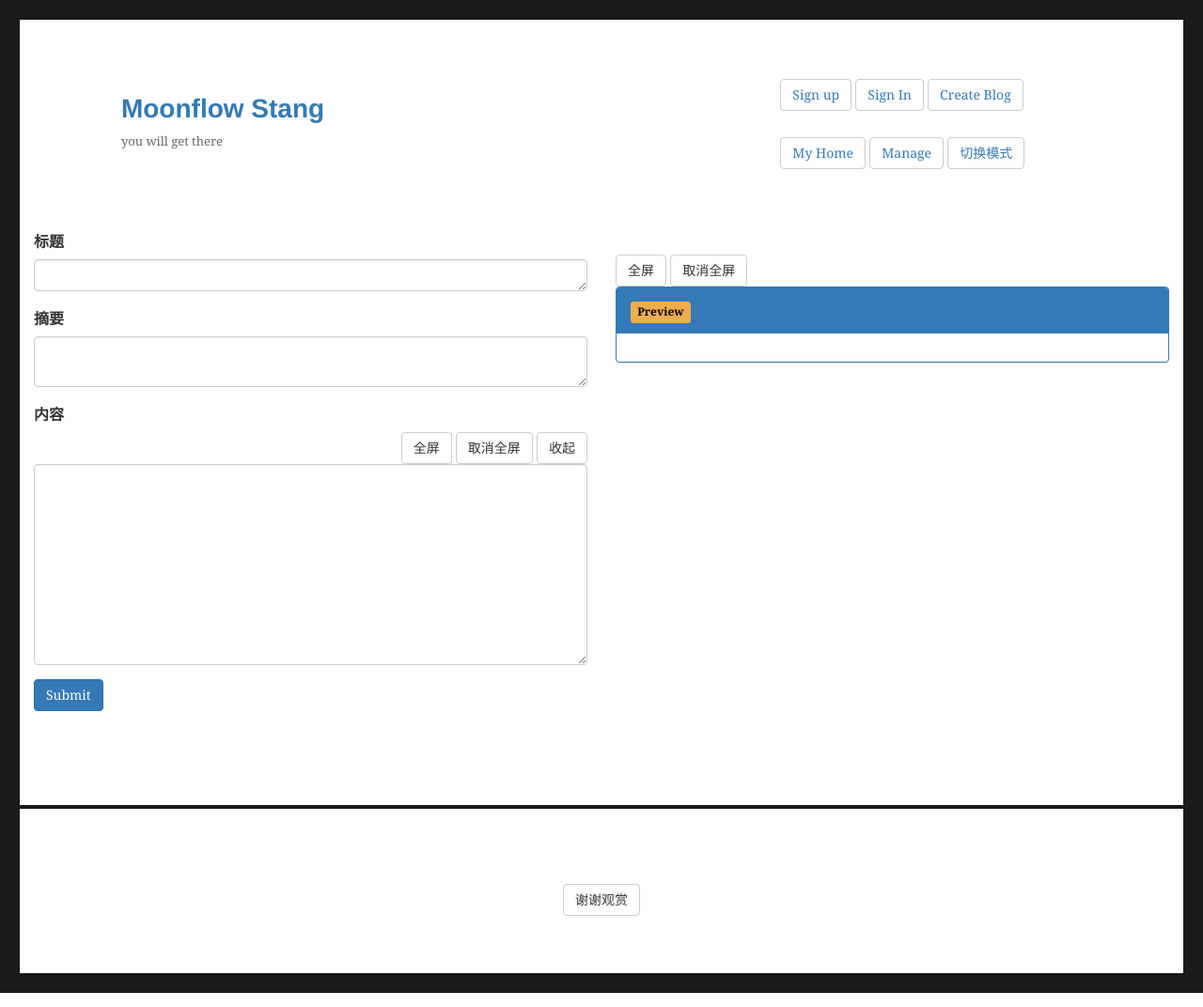
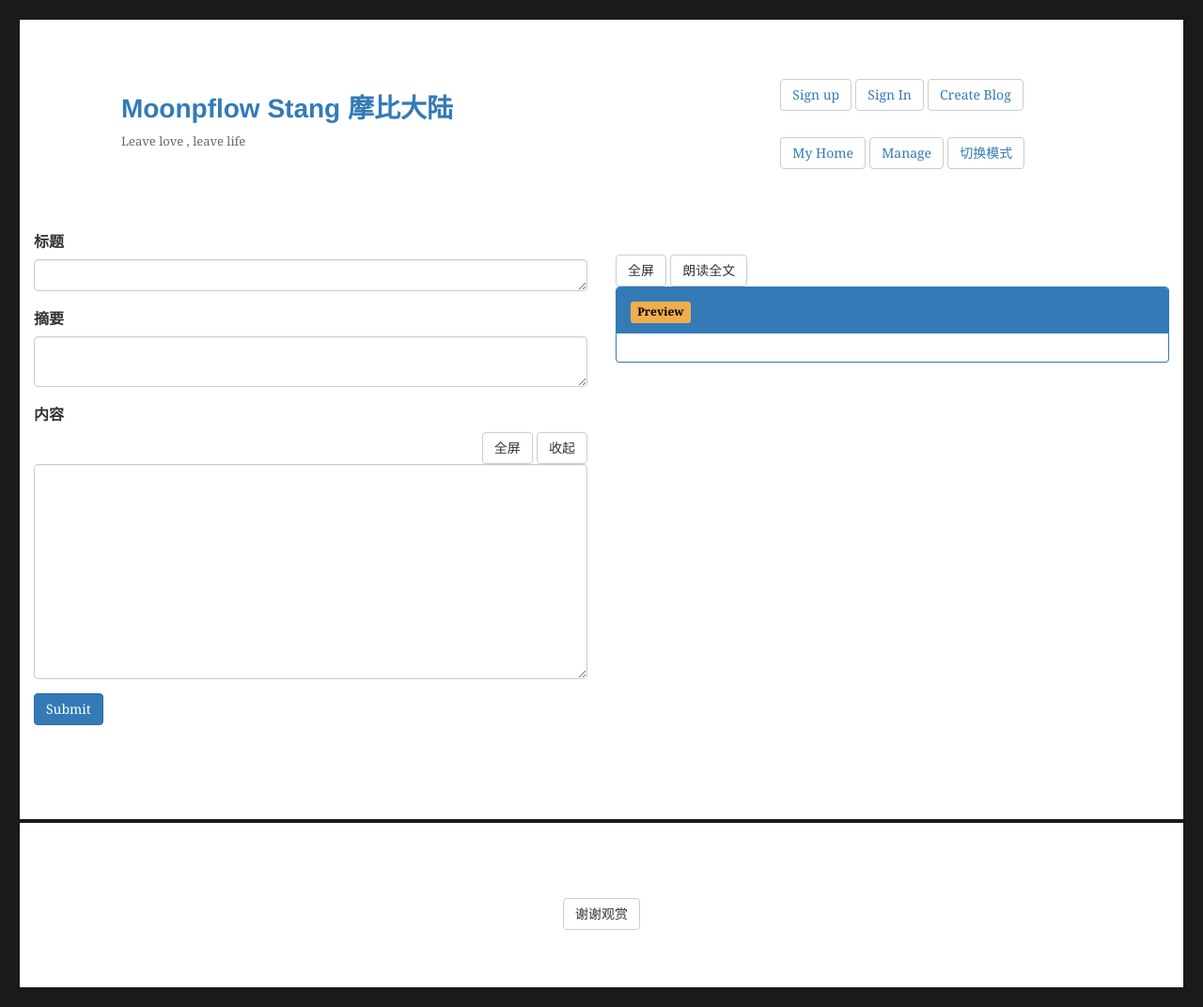
Before and after one commit to Peiiii/webapp, a Python web app: template www/templates/create_blog.html in a window 1280 px wide. Shown: the whole page at 94% size. Run offline with Jinja, Linux system fonts and the light colour scheme; the template is opened without the code that fills it, so the values that code supplies are empty.

Commit message:
开启控件系统，新增全屏控件、语音朗读控件和textarea下拉收起控件

```diff
--- a/www/static/js.js
+++ b/www/static/js.js
@@ -71,11 +71,67 @@ function log(text){console.log(text)}
 function getData(selector){
 // 返回结点$(selector)[0]的data属性值；
     data= $(selector)[0].getAttribute('data');
-    log('data:'+data);
-    return data
+    //log('data:'+data);
+    return data;
 }
 // 笔记：js 默认参数；js 类；
-//----------------------页面控件-------------------------------//
+//---------------------------------------------------页面控件--------------------------------------------------------//
+//笔记： 添加控件服务
+//switch服务：
+//    控制按钮需添加属性：
+//            onclick:服务函数名；
+//            status:初始状态；
+//            on:处于on状态是按钮所显示的文字
+//            off:处于off状态是按钮所显示的文字
+//---------------------------！！！控件系统！！！----------------------------//
+//--------------------------控件服务----------------------------//
+//基础支持函数
+function getStatus(sel_btn){
+    return $(sel_btn)[0].getAttribute('status');
+}
+function getOnMsg(sel_btn){
+    return $(sel_btn)[0].getAttribute('on');
+}
+function getOffMsg(sel_btn){
+    return $(sel_btn)[0].getAttribute('off');
+}
+function getStatusAndMsg(sel_btn){
+    return [getStatus(sel_btn),getOnMsg(sel_btn),getOffMsg(sel_btn)];
+}
+function setStatusOn(sel_btn,on_msg){
+    $(sel_btn)[0].setAttribute('status','on');
+    $(sel_btn)[0].innerText=on_msg;
+}
+function setStatusOff(sel_btn,off_msg){
+    $(sel_btn)[0].setAttribute('status','off');
+    $(sel_btn)[0].innerText=off_msg;
+}
+//----------------语音朗读控件--------------------//
+function startSpeaking(sel_box){
+    var speechSU = new window.SpeechSynthesisUtterance();
+    speechSU.text = $(sel_box)[0].innerText;
+    window.speechSynthesis.speak(speechSU);
+    return speechSU;
+}
+function stopSpeaking(){
+//    var speechSU = new window.SpeechSynthesisUtterance();
+//    speechSU.text ='停止朗读';
+    window.speechSynthesis.cancel();
+    console.log('停止朗读');
+}
+function speakInnerTextSwitch(sel_btn,sel_box){
+    status=getStatus(sel_btn);
+    on_msg=getOnMsg(sel_btn);
+    off_msg=getOffMsg(sel_btn);
+    if (status==='on'){
+        stopSpeaking();
+        setStatusOff(sel_btn,on_msg);
+    }
+    else{
+        startSpeaking(sel_box);
+        setStatusOn(sel_btn,off_msg);
+    }
+}
 
 //------------全屏控件-------------------//
 function getreqfullscreen(){
@@ -98,30 +154,40 @@ function exitFullScreen(sel_box){
     getExitfullScreen().call(document);
 }
 
-//----------------testarea控件-------------------//
-function pull_up_down(sel_btn,sel_ta){
-// textarea 下拉收起控件；
-    btn=$(sel_btn)[0];
-    status=btn.getAttribute('status');
-    info_up=btn.getAttribute('up');
-    info_down=btn.getAttribute('down');
-    if(status==='up'){
-        taDown(sel_ta);
-        btn.setAttribute('status','down');
-        btn.innerText=info_down;
+function fullScreenSwitch(sel_btn,sel_box){
+    [status,on_msg,off_msg]=getStatusAndMsg(sel_btn);
+    if (status==='on'){
+         exitFullScreen(sel_box);
+         setStatusOff(sel_btn,on_msg);
     }
     else{
-        taUp(sel_ta);
-        btn.setAttribute('status','up')
-        btn.innerText=info_up;
+        fullScreen(sel_box);
+        setStatusOn(sel_btn,off_msg);
+    }
+}
+//-----------------------容器下拉收起控件---------------------------//
+function pullUpSwitch(sel_btn,sel_box){
+    return ;
+}
+
+//----------------testarea下拉收起控件-------------------//
+function pullTextAreaUpSwitch(sel_btn,sel_ta){
+    [status,on_msg,off_msg]=getStatusAndMsg(sel_btn);
+    if(status=='on'){
+        pullTextAreaUpOff(sel_ta);
+        setStatusOff(sel_btn,on_msg);
+    }
+    else{
+        pullTextAreaUpOn(sel_ta);
+        setStatusOn(sel_btn,off_msg);
     }
 }
 //----------textarea操作-----------//
-function taDown(sel_ta){
+function pullTextAreaUpOn(sel_ta){
+    return corWithRows(sel_ta);
+}
+function pullTextAreaUpOff(sel_ta){
     return corWithContent(sel_ta);
-}
-function taUp(sel_ta){
-    return corWithRows(sel_ta);
 }
 
 function plain_corWithContent(n,ta){
@@ -131,7 +197,12 @@ function plain_corWithContent(n,ta){
     var arr = v.split('\n');
     var len = arr.length;
     var min=ta[0].rows;
-    if(len>min) ta.height(len*20);//20为行高
+    max_height=ta[0].style['max-height'];
+    max_height=Number(max_height.split('px')[0]);
+    if(len>min) {
+        new_height=Math.min(len*20,max_height);
+        ta.height(new_height);//20为行高
+    }
     log('height changed-->:'+ta.height())
 }
 function corWithContent(selector){
@@ -148,6 +219,8 @@ function corWithRows(selector){
         ta.height(ta[0].rows*20);//20为行高；
     });
 }
+//----------------------------------------------------------------------------------------//
+
 //----------------markdown及其它渲染操作---------------------//
 function richMarkImg(selector){
 // 对markdown解析后的html节点内部img元素进行进一步解析；
@@ -193,19 +266,27 @@ function parseMarkdown(selector){
     mks.addClass('rich-text');
     wrapRichText();
 }
-function wrapTextarea() {
-//将所有teaxtarea的行高设置为与其内容行数一致，但行数不低于其原始的rows值
-                selector='textarea';
-                for(var i=0;i<$(selector).length;i++){
-                    ta=$($(selector)[i]);
-                    var v = ta.val();
-                    var arr = v.split('\n');
-                    var len = arr.length;
-                    var min=ta[0].rows;
-                    if(len>min) ta.height(len*20);//20为行高;
-                }
-                log('Run wrapTextarea()');
-};
+////--------------Textarea初始化------------------//
+//function wrapTextarea() {
+////将所有teaxtarea的行高设置为与其内容行数一致，但行数不低于其原始的rows值
+//                selector='textarea';
+//                for(var i=0;i<$(selector).length;i++){
+//                    ta=$($(selector)[i]);
+//                    var v = ta.val();
+//                    var arr = v.split('\n');
+//                    var len = arr.length;
+//                    var min=ta[0].rows;
+//                    if(len>min) ta.height(len*20);//20为行高;
+//                }
+//                log('Run wrapTextarea()');
+//};
+//----------------------------------------Initialization 初始化函数------------------------------------------------//
+function  initTextArea(){
+    corWithContent('.textarea');
+}
+
+
+
 
 //-----------------------------------------------//
 //--------------------网站初始化----------------------------//
@@ -230,9 +311,9 @@ function init(){
     btn.click(function(){
         switchMode();
     });
-    $('textarea').on('input propertychange',wrapTextarea);
+    $('textarea').on('input propertychange',initTextArea);
     //$('textarea').on('input propertychange',corWithContent);
     parseMarkdown('.markdown');
     wrapRichText();
-    wrapTextarea();
+    initTextArea();
 }
--- a/www/static/style.css
+++ b/www/static/style1.css
@@ -48,6 +48,10 @@ body{
 .session{
     border-top:rgb(26,26,26) solid 4px;
 }
+.sidebar{
+    border-left:#288823 solid 4px ;;
+}
+
 .a-plain{
     color:black;
 }
--- a/www/templates/base.html
+++ b/www/templates/base.html
@@ -4,10 +4,10 @@
     <meta charset="UTF-8">
     <meta http-equiv="X-UA-Compatible" content="IE=edge">
     <meta name="viewport" content="width=device-width, initial-scale=1">
-    <title>求生之路</title>
+    <title>摩比大陆</title>
     <script type="text/javascript" src="/jquery-3.1.1.min.js"></script>
     <link href="/bootstrap.min.css" rel="stylesheet">
-    <link href="/style.css" rel="stylesheet">
+    <link href="/style1.css" rel="stylesheet">
     <!-- HTML5 shim 和 Respond.js 是为了让 IE8 支持 HTML5 元素和媒体查询（media queries）功能 -->
     <!-- 警告：通过 file:// 协议（就是直接将 html 页面拖拽到浏览器中）访问页面时 Respond.js 不起作用 -->
     <script src="/html5shiv.min.js"></script>
@@ -34,10 +34,10 @@
         <div class="site-header-main col-md-8">
             <div class="site-branding">
                 <p class="site-title">
-                    <a href="#">Moonflow Stang</a>
+                    <a href="#">Moonpflow Stang 摩比大陆</a>
                 </p>
                 <p class="site-description">
-                    you will get there
+                    Leave love , leave life
                 </p>
             </div>
         </div>
--- a/www/templates/create_blog.html
+++ b/www/templates/create_blog.html
@@ -7,7 +7,7 @@
 
 <div class="row" id="create_blog_app">
     <div class="col-md-6" id="blog_edit_box">
-        <form class="form mode" target="hidden-iframe" usage="{{usage}}" >
+        <form class="form mode" target="hidden-iframe" usage="{{usage}}">
             <div class="form-group">
                 <label class="">标题</label>
                 <textarea id="blog_heading" v-model="blog_heading" class="form-control mode" rows="1" type="text">{% if blog%}{{blog.name}}{%endif%}</textarea>
@@ -16,26 +16,36 @@
                 <label class=" ">摘要</label>
                 <textarea id="blog_summary" v-model="blog_summary" class="form-control mode" rows="2" type="text">{% if blog%}{{blog.summary}}{%endif%}</textarea>
             </div>
-            <div class="form-group " style="max-height:800px;overflow:scroll;" id="content_input_box">
+            <div class="form-group " id="content_input_box">
                 <label class="">内容</label>
                 <div style="text-align:right;">
-                    <button class="btn btn-default" onclick="fullScreen('#content_input_box')" >全屏</button>
-                    <button class="btn btn-default" onclick="exitFullScreen('#content_input_box')" >取消全屏</button>
-                    <button id="pull_btn" v-on:click="pull_up_down('#pull_btn','#blog_content')" class="btn btn-default"
-                            type="submit" status="down" up="显示全部" down="收起">收起
+                    <button class="btn btn-default"
+                            onclick="fullScreenSwitch('#full_screen_switch_edit_box','#content_input_box')"
+                            id="full_screen_switch_edit_box" status="off" on="全屏" off="取消全屏">全屏
+                    </button>
+                    <button id="pull_btn" onclick="pullTextAreaUpSwitch('#pull_btn','#blog_content')"
+                            class="btn btn-default"
+                            type="submit" status="off" on="收起" off="显示全部">收起
                     </button>
                 </div>
-                <textarea id="blog_content" v-model="blog_content" class="form-control mode" type="text" rows="10">{% if blog%}{{blog.content}}{%endif%}</textarea>
+                <textarea id="blog_content" v-model="blog_content" class="form-control mode textarea"
+                          style="max-height:800px;overflow:scroll;" type="text" rows="10">{% if blog%}{{blog.content}}{%endif%}</textarea>
             </div>
             <button id="blog_submit" v-on:click="post_blog" class="btn btn-primary" type="submit">Submit</button>
             <div id="message-submit-blog">{{message}}</div>
         </form>
     </div> <!--end col-1-->
 
-    <div class="col-md-6" id="blog_preview_box" >
+    <div class="col-md-6" id="blog_preview_box">
         <br>
-        <button class="btn btn-default" onclick="fullScreen('#blog_preview_box')" >全屏</button>
-        <button class="btn btn-default" onclick="exitFullScreen('#blog_preview_box')" >取消全屏</button>
+        <button class="btn btn-default"
+                onclick="fullScreenSwitch('#full_screen_switch_preview_box','#blog_preview_box')"
+                id="full_screen_switch_preview_box" status="off" on="全屏" off="取消全屏">全屏
+        </button>
+        <button class="btn btn-small btn-default"
+                onclick="speakInnerTextSwitch('#speak_switch_btn','#blog_preview_view')"
+                status="off" on="朗读全文" off="停止阅读" id="speak_switch_btn">朗读全文
+        </button>
         <br>
         <div class="panel panel-primary mode" style="max-height:800px;overflow:scroll;">
             <div class=" panel-heading">
@@ -43,7 +53,7 @@
                 <h1 class="panel-title " id="blog_heading_view"> {{blog_heading}}</h1>
                 <small id="blog_summary_view">{{blog_summary}}</small>
             </div>
-            <div id="blog_preview_view" class="panel-body rich-text"  >
+            <div id="blog_preview_view" class="panel-body rich-text">
 
             </div>
         </div>
@@ -89,7 +99,6 @@
                 }
             },
             methods:{
-                pull_up_down:pull_up_down,
                 post_blog:function(){
                     vm=this;
                     console.log('this.data:'+this.$data);
@@ -110,5 +119,7 @@
     })
 
 
+
+
 </script>
 {%endblock site_body%}
--- a/www/templates/site_body_base.html
+++ b/www/templates/site_body_base.html
@@ -12,7 +12,7 @@
         </div>
         <script>executeMode();</script>
             <!--侧边栏-->
-        <div class="col-xs-6 col-md-3 container session" >
+        <div class="col-xs-6 col-md-3 container session sidebar" >
                 <br><br>
                 <div class="center-btn category" >
                     <h1 class="cate-title ">{{dir_name}}</h1>
```
Also changed, not shown: www/templates/blog_show.html (+6 -2 lines).
